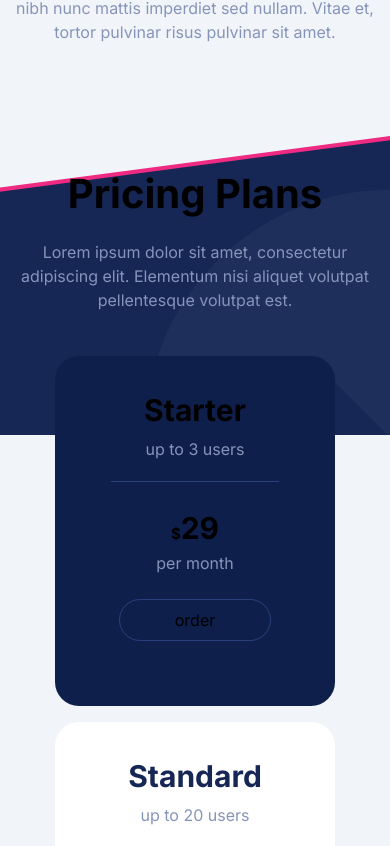
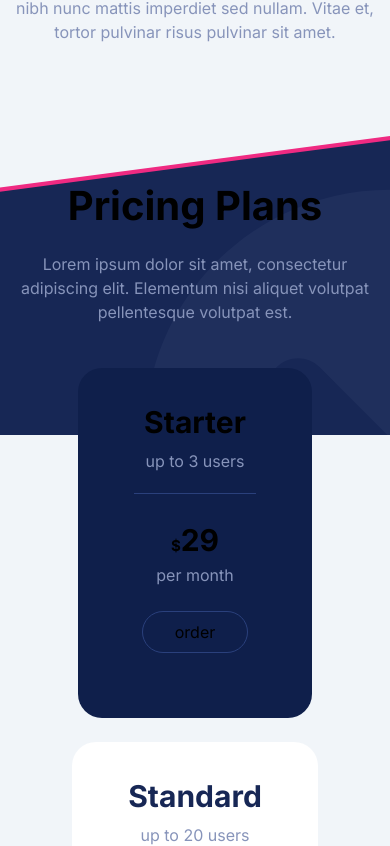
Before and after one commit to Andreyhuey/analytics, a Next.js app: page / in a window 390 px wide. Shown: the part 3598-4444 px from the top of the page. Built offline with nearby package versions, Linux system fonts and the light colour scheme.

Commit message:
Pricing plans made responsive on all devices

```diff
--- a/src/components/Pricing.tsx
+++ b/src/components/Pricing.tsx
@@ -14,8 +14,8 @@ const Pricing = () => {
         />
       </div>
 
-      <div className="relative md:mt-64 text-center pb-20 px-4 lg:px-40">
-        <div className="flex flex-col items-center gap-4 justify-center py-7">
+      <div className="relative lg:pt-60 pt-10 md:pt-24 text-center pb-20 px-4 lg:px-40">
+        <div className="flex flex-col items-center gap-4 justify-center pb-7">
           <p className="text-[40px] font-[700] lg:max-w-[660px]">
             Pricing Plans
           </p>
@@ -25,8 +25,8 @@ const Pricing = () => {
           </p>
         </div>
 
-        <div className="flex flex-col md:flex-row items-center justify-between gap-x-16 gap-y-4 py-4">
-          <div className="h-[350px] w-[280px] bg-[#0F1F4B]  flex flex-col px-14 py-3 gap-6 rounded-3xl">
+        <div className="flex flex-col md:flex-row items-center justify-between lg:gap-x-16 md:gap-x-1 gap-y-6 py-4">
+          <div className="h-[350px] lg:w-[280px] bg-[#0F1F4B]  flex flex-col px-14 py-3 gap-6 rounded-3xl">
             <div className="border border-b-[#2A407C] border-t-0 border-r-0 border-l-0 py-5">
               <p className="font-[700] text-[30px]">Starter</p>
               <p className="text-[#8794BA] pt-1">up to 3 users</p>
@@ -42,7 +42,7 @@ const Pricing = () => {
             </button>
           </div>
           {/*  */}
-          <div className="h-[350px] w-[280px] bg-[#ffff]  flex flex-col px-14 py-3 gap-6 rounded-3xl">
+          <div className="h-[350px] lg:w-[280px] bg-[#ffff]  flex flex-col px-14 py-3 gap-6 rounded-3xl">
             <div className="border border-b-[#D3D9E9] border-t-0 border-r-0 border-l-0 py-5">
               <p className="font-[700] text-[30px] text-[#172755]">Standard</p>
               <p className="text-[#8794BA] pt-1">up to 20 users</p>
@@ -58,7 +58,7 @@ const Pricing = () => {
             </button>
           </div>
           {/*  */}
-          <div className="h-[350px] w-[280px] bg-[#0F1F4B]  flex flex-col px-14 py-3 gap-6 rounded-3xl">
+          <div className="h-[350px] lg:w-[280px] bg-[#0F1F4B]  flex flex-col px-14 py-3 gap-6 rounded-3xl">
             <div className="border border-b-[#2A407C] border-t-0 border-r-0 border-l-0 py-5">
               <p className="font-[700] text-[30px]">Premium</p>
               <p className="text-[#8794BA] pt-1">up to 200 users</p>
```
